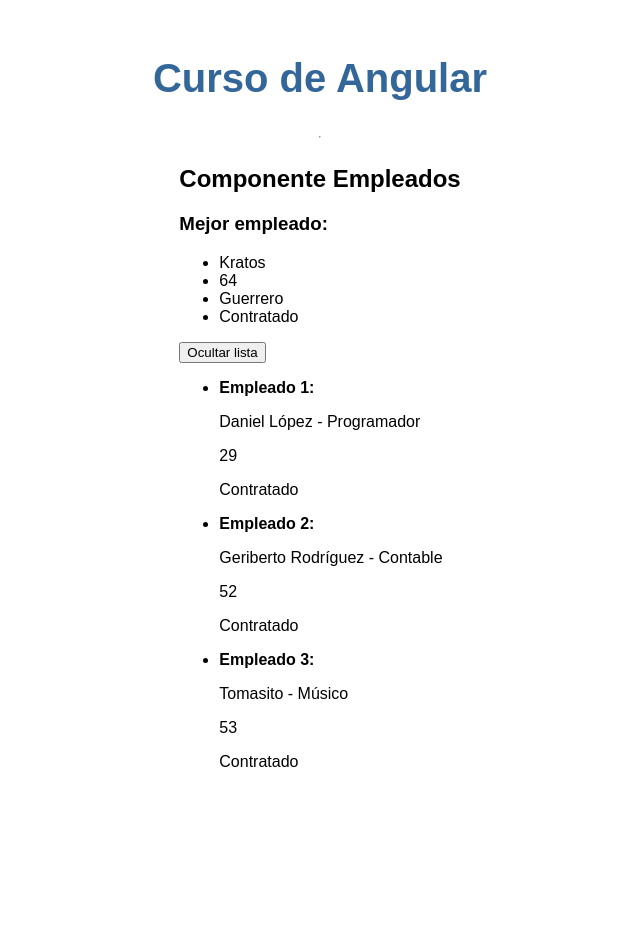
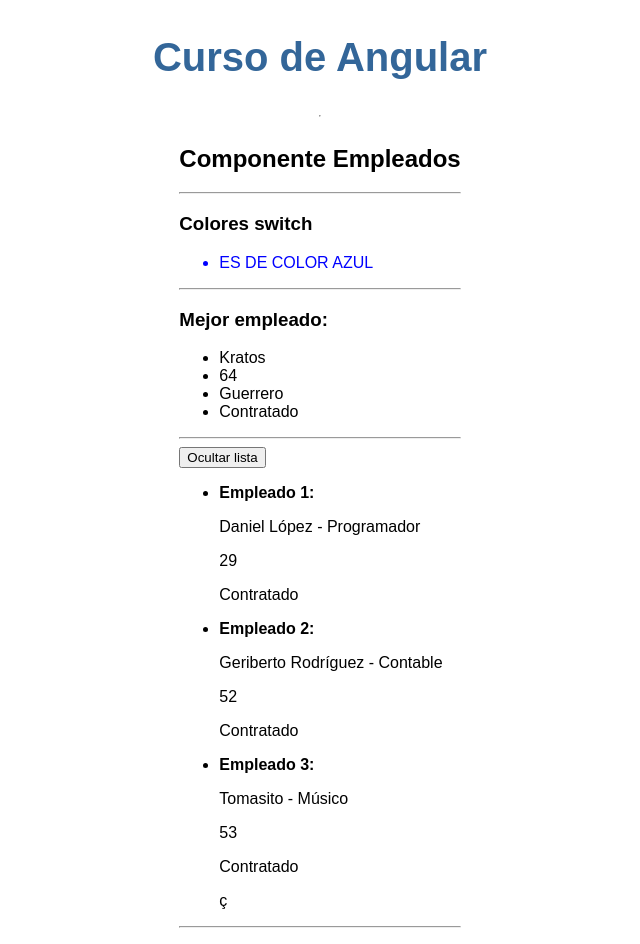
Before and after one commit to danilopgon/curso-angular-victor-robles, an Angular app: page / in a window 1280 px wide. Both pictures are taken after a click on the button "Mostrar resto de empleados". Shown: the whole page, without its empty margins (320-960 px from the left). Before the commit the page ends 816 px from the top, so only its background shows below. Built offline with nearby package versions, Linux system fonts and the light colour scheme.

Commit message:
directiva switch y style

```diff
--- a/src/app/empleado/empleado.component.html
+++ b/src/app/empleado/empleado.component.html
@@ -1,4 +1,12 @@
 <h2>{{title}}</h2>
+<hr />
+<h3>Colores switch</h3>
+<ul [ngSwitch]="color">
+    <li *ngSwitchCase="'red'" [ngStyle]="{'color':color, 'text-transform': 'uppercase'}">Es de color rojo</li>
+    <li *ngSwitchCase="'blue'" [ngStyle]="{'color':color, 'text-transform': 'uppercase'}">Es de color azul</li>
+    <li *ngSwitchCase="'green'" [ngStyle]="{'color':color, 'text-transform': 'uppercase'}">Es de color verde</li>
+</ul>
+<hr />
 <h3>Mejor empleado:</h3>
 <ul>
     <li>{{empleado.nombre}}</li>
@@ -6,6 +14,7 @@
     <li>{{empleado.cargo}}</li>
     <li *ngIf="empleado.contratado === true">Contratado</li>
 </ul>
+<hr />
 <button (click)="cambiarLista()">{{mostrarLista === false ? "Mostrar resto de empleados": "Ocultar lista"}}</button>
 <ul *ngIf="mostrarLista === true">
     <li *ngFor="let e of listaEmpleados, let i = index">
@@ -13,5 +22,6 @@
         <p> {{e.nombre}} - {{e.cargo}}</p>
         <p> {{e.edad}}</p>
         <p *ngIf="empleado.contratado === true">Contratado</p>
-    </li>
+    </li>ç
 </ul>
+<hr />
--- a/src/app/empleado/empleado.component.ts
+++ b/src/app/empleado/empleado.component.ts
@@ -14,15 +14,17 @@ export class EmpleadoComponent {
   public empleado: Empleado;
   public listaEmpleados: Empleado[];
   public mostrarLista: boolean;
+  public color: string;
 
   constructor() {
-    this.mostrarLista = false;
     this.empleado = new Empleado('Kratos', 64, 'Guerrero', true);
     this.listaEmpleados = [
       new Empleado('Daniel López', 29, 'Programador', true),
       new Empleado('Geriberto Rodríguez', 52, 'Contable', true),
       new Empleado('Tomasito', 53, 'Músico', true),
     ];
+    this.mostrarLista = false;
+    this.color = 'blue';
   }
 
   cambiarLista = () => {
```
